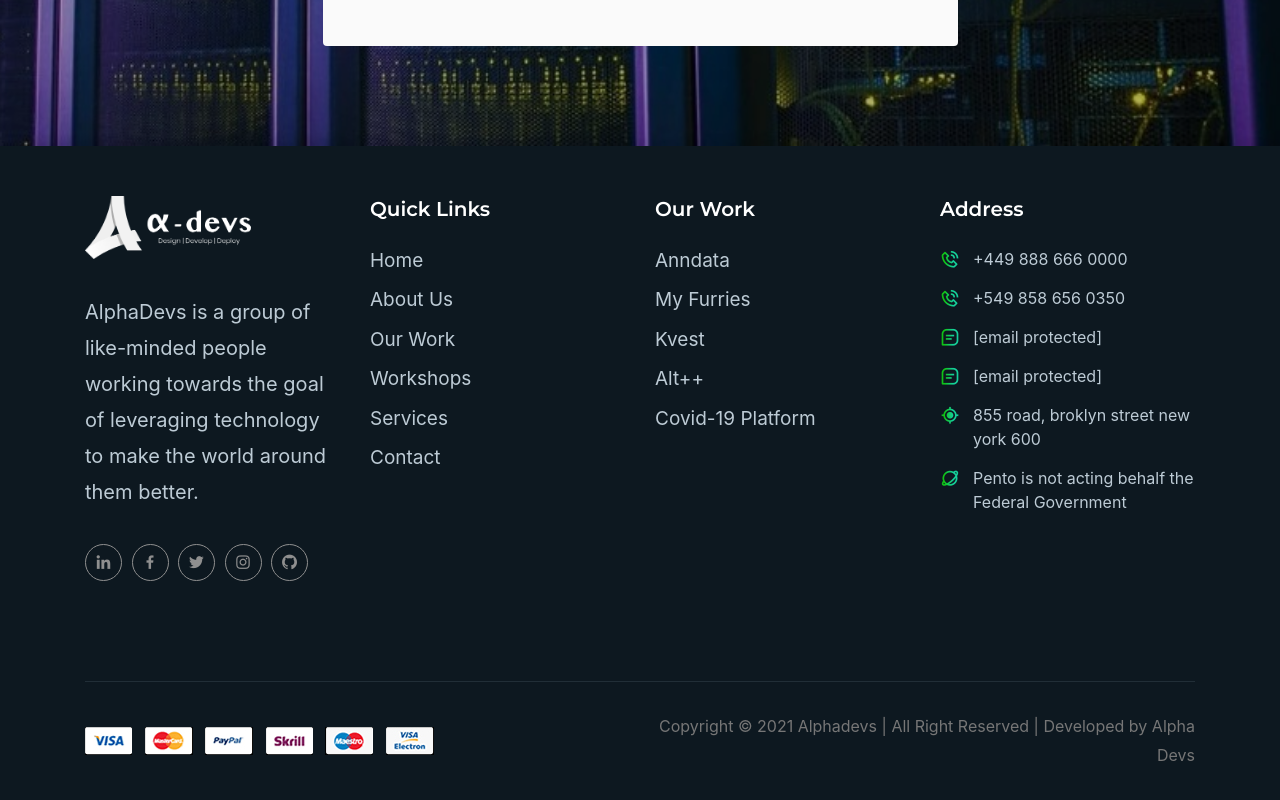
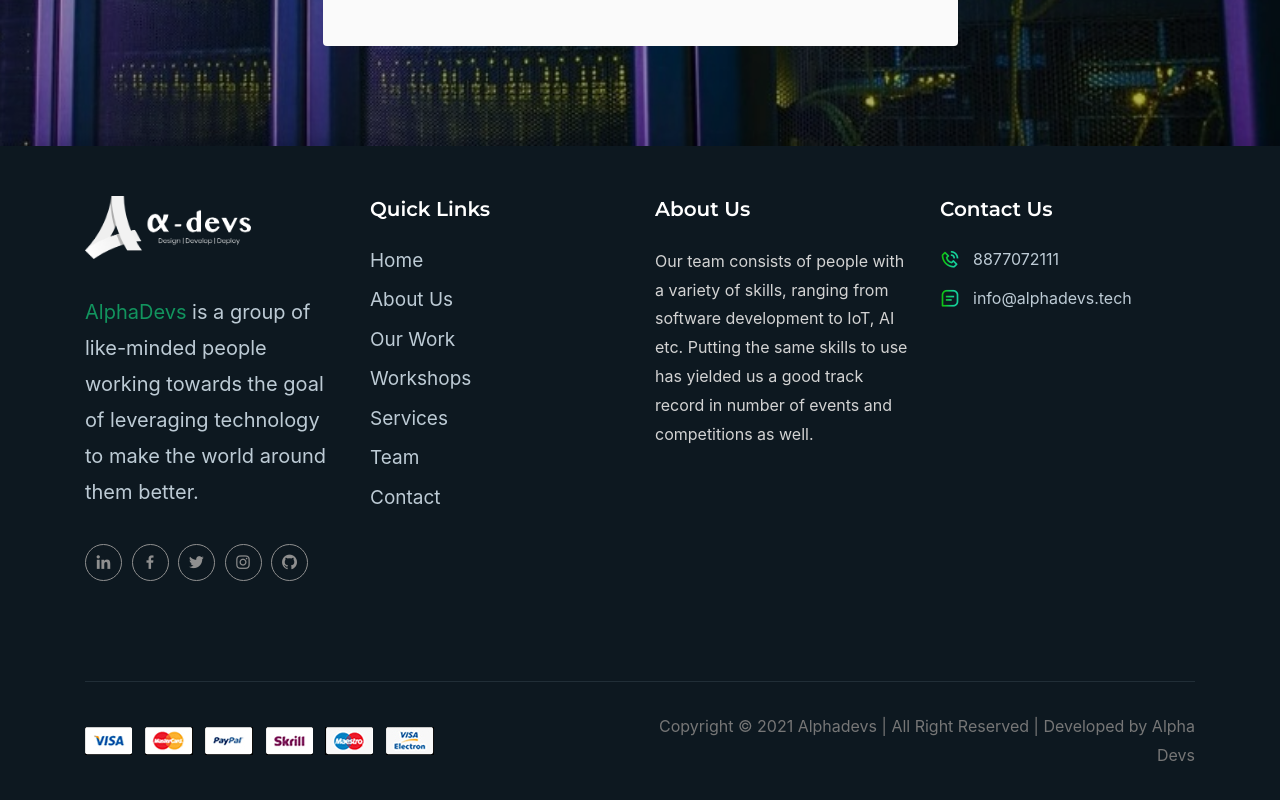
Before and after one commit to swastikshresth/vishal, a plain HTML site: page contactus.html in a window 1280 px wide. Shown: the part 880-1680 px from the top of the page. Drawn offline with Linux system fonts and the light colour scheme.

Commit message:
updtaes new

```diff
--- a/contactus.html
+++ b/contactus.html
@@ -112,7 +112,7 @@
                     <a class="nav-link" href="index-3.html">About Us</a>
                 </li>-->
                 <li class="nav-item">
-                    <a class="nav-link" href="ourwork.html">Our Work</a>
+                    <a class="nav-link" href="our-work.html">Our Work</a>
                 </li>
                 <!--<li class="nav-item">
                     <a class="nav-link" href="#workshop">Workshops</a>
@@ -124,11 +124,12 @@
                 <li class="nav-item">
                     <a class="nav-link" href="#team">Team</a>
                 </li>-->
+
+                <li class="nav-item">
+                    <a class="nav-link" href="community.html">Community</a>
+                </li>
                 <li class="nav-item">
                     <a class="nav-link" href="contactus.html" target="_blank">Contact Us</a>
-                </li>
-                <li class="nav-item">
-                    <a class="nav-link" href="community.html">Community</a>
                 </li>
             </ul>
         </div>
@@ -212,40 +213,41 @@
         </div>
     </div>
 
-    <footer class="one-footer-area pt-100">
-        <div class="container">
-            <div class="row">
-                <div class="col-sm-6 col-lg-3">
-                    <div class="footer-item">
-                        <div class="footer-logo">
-                            <a href="#">
-                                <img class="otherimg2" src="assets/img/alphaimage.png" alt="Logo">
+    <footer class="one-footer-area pt-100 ">
+        <div class="container ">
+            <div class="row ">
+                <div class="col-sm-6 col-lg-3 ">
+                    <div class="footer-item ">
+                        <div class="footer-logo ">
+                            <a href="# ">
+                                <img class="otherimg2 " src="assets/img/alphaimage.png " alt="Logo ">
                             </a>
-                            <p>AlphaDevs is a group of like-minded people working towards the goal of leveraging technology to make the world around them better.</p>
+                            <p>
+                                <span style="color: #12945E ">AlphaDevs</span> is a group of like-minded people working towards the goal of leveraging technology to make the world around them better.</p>
                             <ul>
                                 <li>
-                                    <a href="https://www.linkedin.com/company/thealphadevs/">
+                                    <a href="https://www.linkedin.com/company/thealphadevs/ ">
                                         <i class='bx bxl-linkedin'></i>
                                     </a>
                                 </li>
                                 <li>
-                                    <a href="https://m.facebook.com/Alphadevs11/">
+                                    <a href="https://m.facebook.com/Alphadevs11/ ">
                                         <i class='bx bxl-facebook'></i>
                                     </a>
                                 </li>
                                 <li>
-                                    <a href="https://twitter.com/Alphadevs1?s=08">
+                                    <a href="https://twitter.com/Alphadevs1?s=08 ">
                                         <i class='bx bxl-twitter'></i>
                                     </a>
                                 </li>
                                 <li>
-                                    <a href="https://www.instagram.com/alpha_devs/?igshid=1nx5ce20x4edk">
+                                    <a href="https://www.instagram.com/alpha_devs/?igshid=1nx5ce20x4edk ">
                                         <i class='bx bxl-instagram'></i>
                                     </a>
                                 </li>
 
                                 <li>
-                                    <a href="https://github.com/orgs/thealphadevs/dashboard">
+                                    <a href="https://github.com/orgs/thealphadevs/dashboard ">
                                         <i class='bx bxl-github'></i>
                                     </a>
                                 </li>
@@ -253,136 +255,108 @@
                         </div>
                     </div>
                 </div>
-                <div class="col-sm-6 col-lg-3">
-                    <div class="footer-item">
-                        <div class="footer-quick">
+                <div class="col-sm-6 col-lg-3 ">
+                    <div class="footer-item ">
+                        <div class="footer-quick ">
                             <h3>Quick Links</h3>
                             <ul>
                                 <li>
-                                    <a href="#home">Home</a>
+                                    <a href="#home ">Home</a>
                                 </li>
                                 <li>
-                                    <a href="#about">About Us</a>
+                                    <a href="#about ">About Us</a>
                                 </li>
                                 <li>
-                                    <a href="#blog">Our Work</a>
+                                    <a href="#blog ">Our Work</a>
                                 </li>
                                 <li>
-                                    <a href="#workshop">Workshops</a>
+                                    <a href="#workshop ">Workshops</a>
                                 </li>
                                 <li>
-                                    <a href="#services">Services</a>
+                                    <a href="#services ">Services</a>
                                 </li>
 
                                 <li>
-                                    <a href="#contact">Contact</a>
+                                    <a href="#team ">Team</a>
+                                </li>
+                                <li>
+                                    <a href="#contact ">Contact</a>
                                 </li>
 
                             </ul>
                         </div>
                     </div>
                 </div>
-                <div class="col-sm-6 col-lg-3">
-                    <div class="footer-item">
-                        <div class="footer-quick">
-                            <h3>Our Work</h3>
+
+                <div class="col-sm-6 col-lg-3 ">
+                    <div class="footer-item ">
+                        <div class="footer-quick ">
+                            <h3>About Us</h3>
+                            <p style="color: lightgray; ">Our team consists of people with a variety of skills, ranging from software development to IoT, AI etc. Putting the same skills to use has yielded us a good track record in number of events and competitions as well.</p>
+                        </div>
+                    </div>
+                </div>
+                <div class="col-sm-6 col-lg-3 ">
+                    <div class="footer-item ">
+                        <div class="footer-address ">
+                            <h3>Contact Us</h3>
                             <ul>
                                 <li>
-                                    <a href="https://anndata.co.in/" target="_blank">Anndata</a>
+                                    <i class='bx bx-phone-call'></i>
+                                    <a href="tel:+4498886660000 ">8877072111</a>
                                 </li>
+
+
                                 <li>
-                                    <a href="http://myfurries.com/" target="_blank">My Furries</a>
-                                </li>
-                                <li>
-                                    <a href="https://kvest.global/" target="_blank">Kvest</a>
-                                </li>
-                                <li>
-                                    <a href="index-3.html" target="_blank">Alt++</a>
-                                </li>
-                                <li>
-                                    <a href="index-3.html" target="_blank">Covid-19 Platform</a>
+                                    <i class='bx bx-message-square-detail'></i>
+                                    <a href="mailto:alphadevs.info@gmail.com ">info@alphadevs.tech</a>
                                 </li>
 
                             </ul>
                         </div>
                     </div>
                 </div>
-                <div class="col-sm-6 col-lg-3">
-                    <div class="footer-item">
-                        <div class="footer-address">
-                            <h3>Address</h3>
+            </div>
+            <div class="copyright-area ">
+                <div class="row align-items-center ">
+                    <div class="col-lg-6 ">
+                        <div class="copyright-item ">
                             <ul>
                                 <li>
-                                    <i class='bx bx-phone-call'></i>
-                                    <a href="tel:+4498886660000">+449 888 666 0000</a>
-                                </li>
-                                <li>
-                                    <i class='bx bx-phone-call'></i>
-                                    <a href="tel:+5498586560350">+549 858 656 0350</a>
-                                </li>
-                                <li>
-                                    <i class='bx bx-message-square-detail'></i>
-                                    <a href="https://templates.hibootstrap.com/cdn-cgi/l/email-protection#9df5f8f1f1f2ddedf8f3e9f2b3fef2f0"><span
-                                            class="__cf_email__"
-                                            data-cfemail="29414c45454669594c475d46074a4644">[email&#160;protected]</span></a>
-                                </li>
-                                <li>
-                                    <i class='bx bx-message-square-detail'></i>
-                                    <a href="https://templates.hibootstrap.com/cdn-cgi/l/email-protection#deb7b0b8b19eaebbb0aab1f0bdb1b3"><span
-                                            class="__cf_email__"
-                                            data-cfemail="8ae3e4ece5cafaefe4fee5a4e9e5e7">[email&#160;protected]</span></a>
-                                </li>
-                                <li>
-                                    <i class='bx bx-current-location'></i> 855 road, broklyn street new york 600
-                                </li>
-                                <li>
-                                    <i class='bx bx-planet'></i> Pento is not acting behalf the Federal Government
-                                </li>
-                            </ul>
-                        </div>
-                    </div>
-                </div>
-            </div>
-            <div class="copyright-area">
-                <div class="row align-items-center">
-                    <div class="col-lg-6">
-                        <div class="copyright-item">
-                            <ul>
-                                <li>
-                                    <a href="#" target="_blank">
-                                        <img src="assets/img/home-one/visa.jpg" alt="Method">
+                                    <a href="# " target="_blank ">
+                                        <img src="assets/img/home-one/visa.jpg " alt="Method ">
                                     </a>
                                 </li>
                                 <li>
-                                    <a href="#" target="_blank">
-                                        <img src="assets/img/home-one/master-card.jpg" alt="Method">
+                                    <a href="# " target="_blank ">
+                                        <img src="assets/img/home-one/master-card.jpg " alt="Method ">
                                     </a>
                                 </li>
                                 <li>
-                                    <a href="#" target="_blank">
-                                        <img src="assets/img/home-one/paypal.jpg" alt="Method">
+                                    <a href="# " target="_blank ">
+                                        <img src="assets/img/home-one/paypal.jpg " alt="Method ">
                                     </a>
                                 </li>
                                 <li>
-                                    <a href="#" target="_blank">
-                                        <img src="assets/img/home-one/skrill.jpg" alt="Method">
+                                    <a href="# " target="_blank ">
+                                        <img src="assets/img/home-one/skrill.jpg " alt="Method ">
                                     </a>
                                 </li>
                                 <li>
-                                    <a href="#" target="_blank">
-                                        <img src="assets/img/home-one/master-card2.jpg" alt="Method">
+                                    <a href="# " target="_blank ">
+                                        <img src="assets/img/home-one/master-card2.jpg " alt="Method ">
                                     </a>
                                 </li>
                                 <li>
-                                    <a href="#" target="_blank">
-                                        <img src="assets/img/home-one/visa2.jpg" alt="Method">
+                                    <a href="# " target="_blank ">
+                                        <img src="assets/img/home-one/visa2.jpg " alt="Method ">
                                     </a>
                                 </li>
                             </ul>
                         </div>
                     </div>
-                    <div class="col-lg-6">
-                        <div class="copyright-item">
+                    <div class="col-lg-6 ">
+                        <div class="copyright-item ">
                             <p>Copyright ©
                                 <script>
                                     document.write(new Date().getFullYear());
```
Also changed, not shown: community.html (+4 -3 lines), index-3.html (+1 -1 lines), our-work.html (+1 -1 lines).
